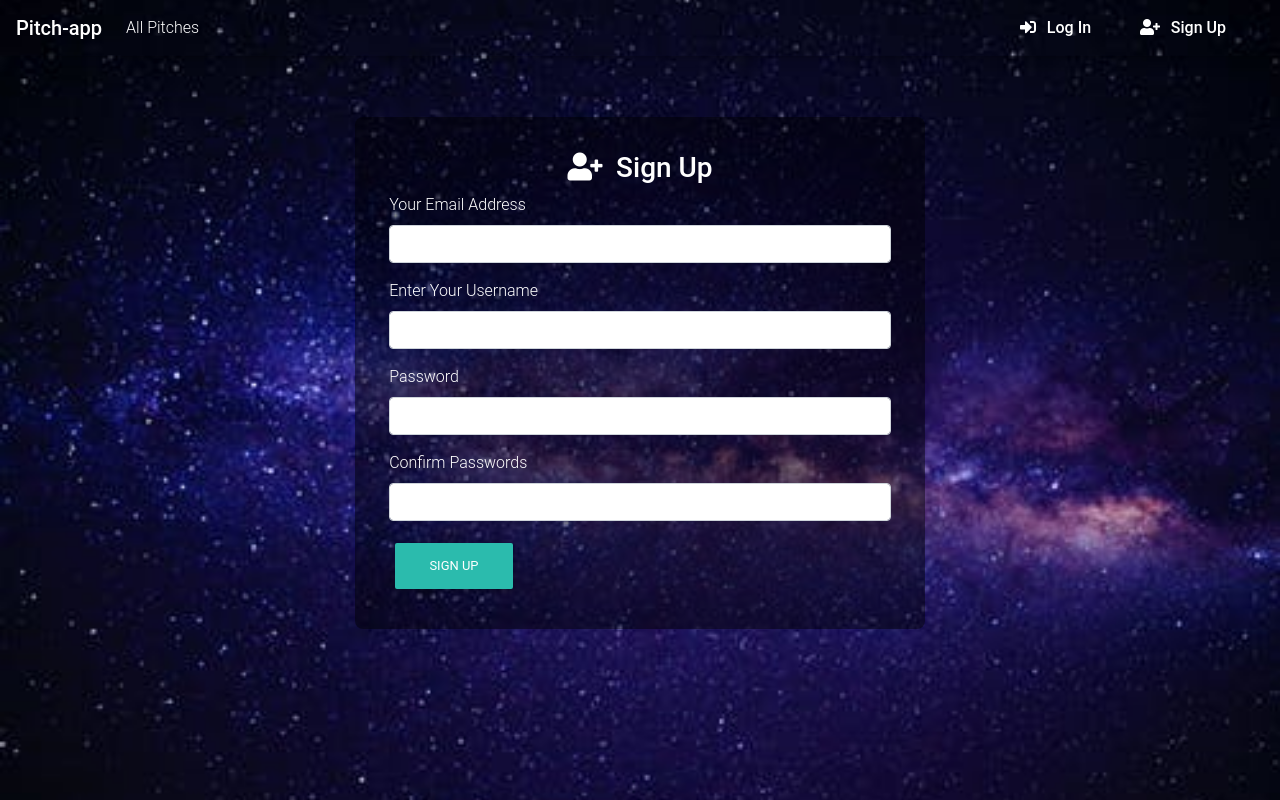
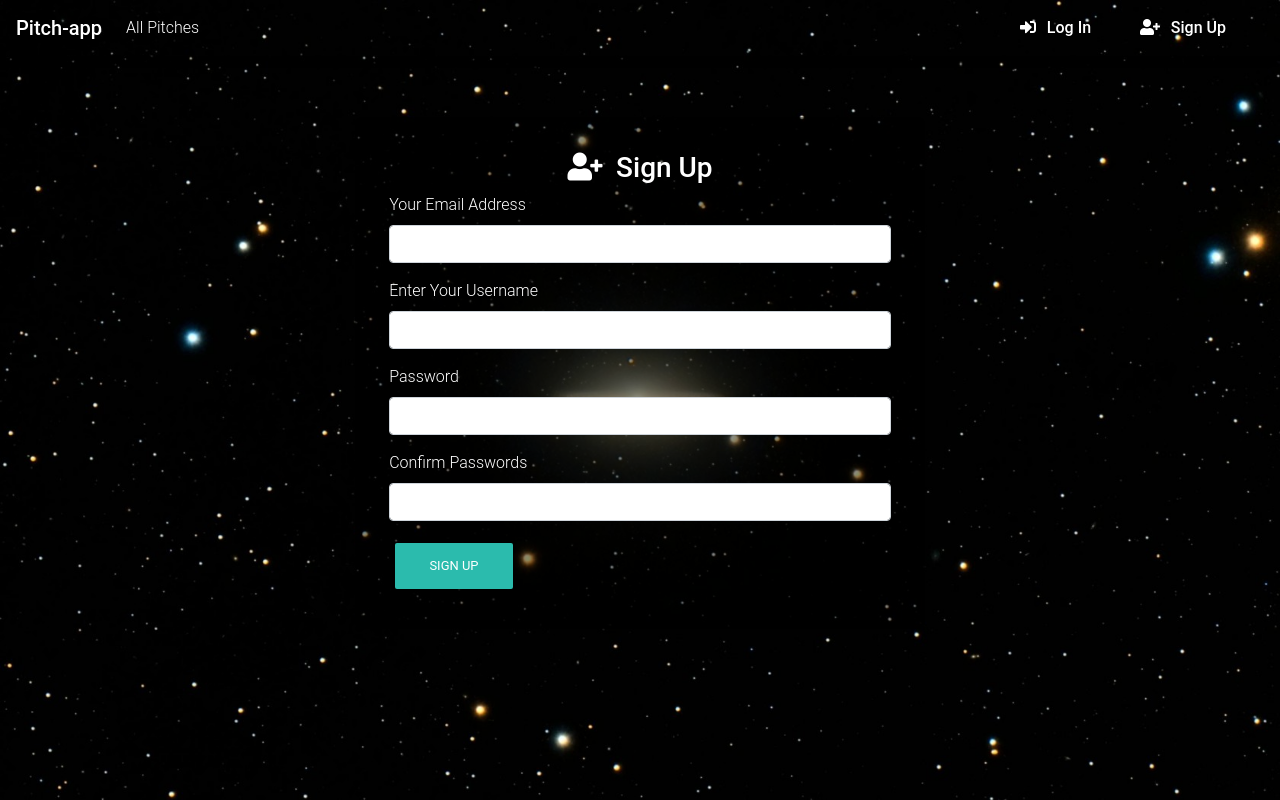
Before and after one commit to Kingsleymuturi/Pitch-app, a Flask app: page /signup in a window 1280 px wide. Run offline with Flask 2, Linux system fonts and the light colour scheme; some libraries are stand-ins or nearby versions; some web fonts are replaced.

Commit message:
update photos

```diff
--- a/app/templates/base.html
+++ b/app/templates/base.html
@@ -24,7 +24,7 @@
 </head>
 
 
-<body class="body" style="background-image:url('https://raw.githubusercontent.com/Kingsleymuturi/Pitch-app/master/app/static/photos/down.jpeg')" >
+<body class="body" style="background-image:url('https://raw.githubusercontent.com/Kingsleymuturi/Pitch-app/master/app/static/photos/galaxy.jpg')" >
         {% block navbar %}
         {% include "navbar.html" %}
         {% endblock %}
```
Also changed, not shown: app/static/photos/down.jpeg (deleted), app/static/photos/galaxy.jpg (added).
